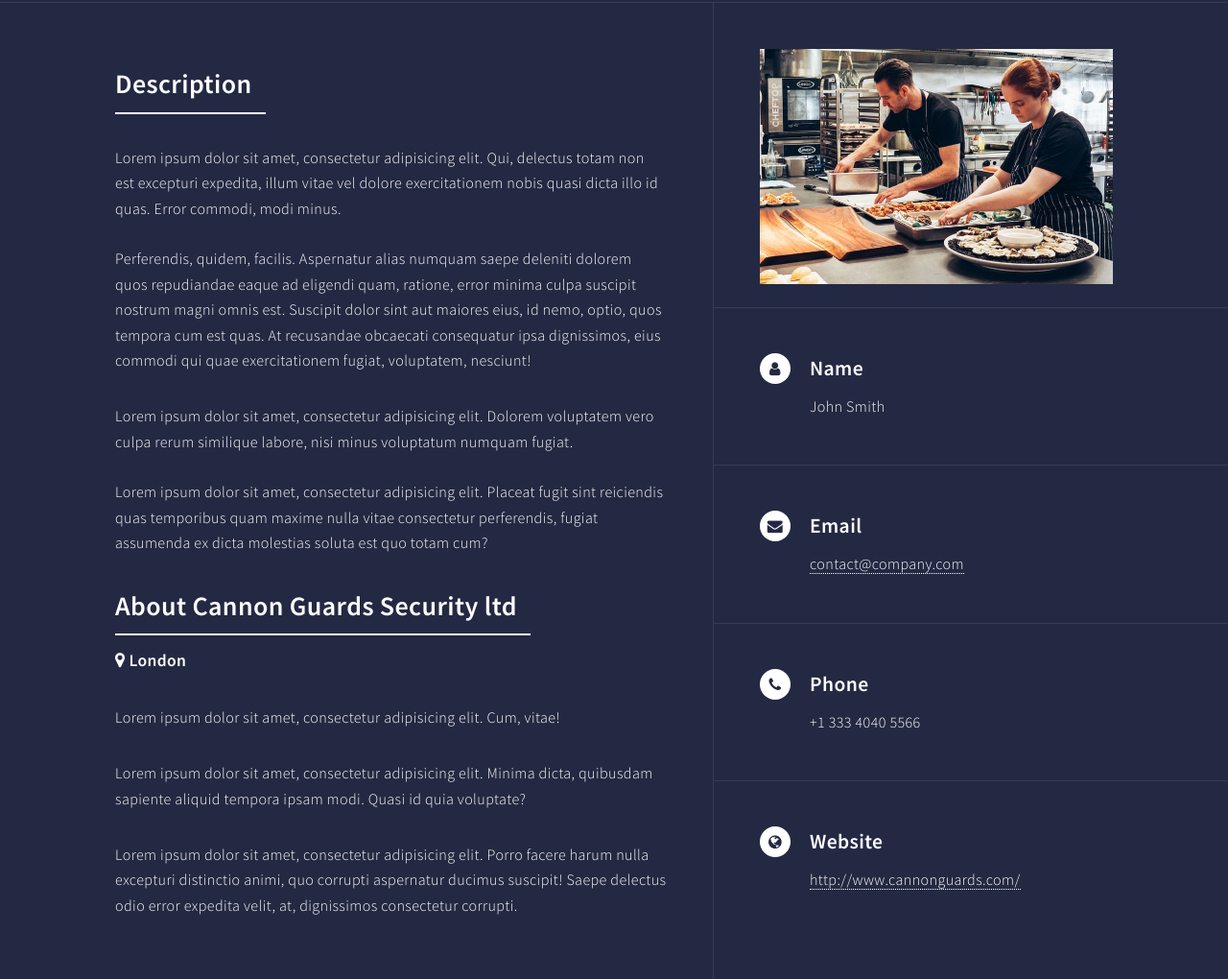
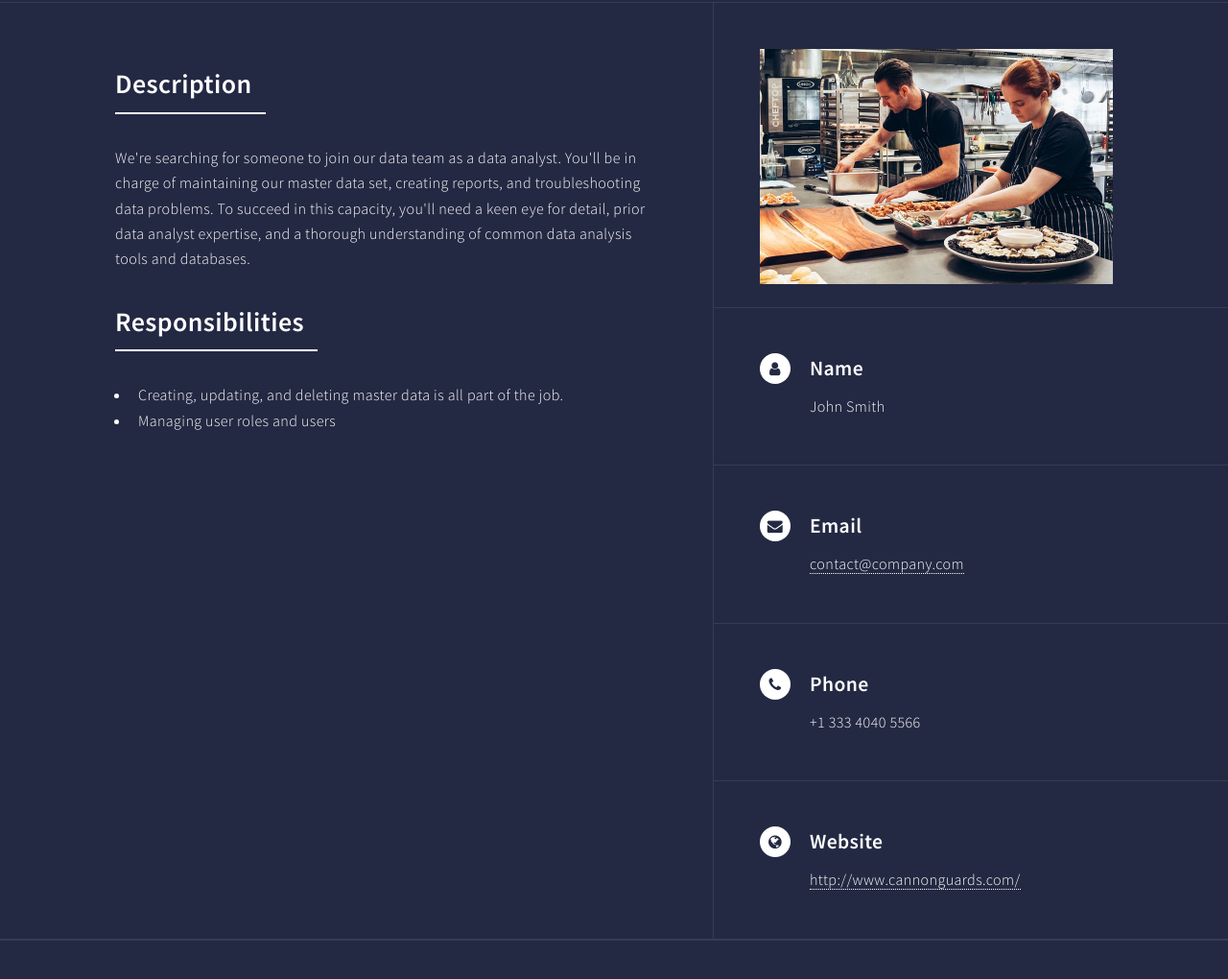
Before and after one commit to codevangelist/careers, a plain HTML site: page jobs/data_analyst/index.html in a window 1280 px wide. Shown: the part 381-1401 px from the top of the page at 96% size. Drawn offline with Linux system fonts and the light colour scheme; files whose address does not match are found by name.

Commit message:
>Description<

```diff
--- a/jobs/data_analyst/index.html
+++ b/jobs/data_analyst/index.html
@@ -86,24 +86,21 @@
 											<h2>Description</h2>
 										</header>
 
-							            <p>Lorem ipsum dolor sit amet, consectetur adipisicing elit. Qui, delectus totam non est excepturi expedita, illum vitae vel dolore exercitationem nobis quasi dicta illo id  quas. Error commodi, modi minus. <br><br>
-							                Perferendis, quidem, facilis. Aspernatur alias numquam saepe deleniti dolorem quos repudiandae eaque ad eligendi quam, ratione, error minima culpa suscipit nostrum magni omnis est. Suscipit dolor sint aut maiores eius, id nemo, optio, quos tempora cum est quas. At recusandae obcaecati consequatur ipsa dignissimos, eius commodi qui quae exercitationem fugiat, voluptatem, nesciunt!
-							              </p>
-
-							            <p>Lorem ipsum dolor sit amet, consectetur adipisicing elit. Dolorem voluptatem vero culpa rerum similique labore, nisi minus voluptatum numquam fugiat. <br><br>Lorem ipsum dolor sit amet, consectetur adipisicing elit. Placeat fugit sint reiciendis quas temporibus quam maxime nulla vitae consectetur perferendis, fugiat assumenda ex dicta molestias soluta est quo totam cum?</p>
+							            <p>We're searching for someone to join our data team as a data analyst. You'll be in charge of maintaining our master data set, creating reports, and troubleshooting data problems. To succeed in this capacity, you'll need a keen eye for detail, prior data analyst expertise, and a thorough understanding of common data analysis tools and databases.</p>
 
 							            <header class="major">
-											<h2>About Cannon Guards Security ltd</h2>
+											<h2>Responsibilities</h2>
+										</header>
+										<ul>
+											<li>
+												Creating, updating, and deleting master data is all part of the job.
+											</li>
+											<li>
+												Managing user roles and users
+											</li>
+										</ul>
+									</section>
 
-											<h4><i class="fa fa-map-marker"></i> London</h4>
-										</header>
-
-							            <p>Lorem ipsum dolor sit amet, consectetur adipisicing elit. Cum, vitae!</p>
-
-							            <p>Lorem ipsum dolor sit amet, consectetur adipisicing elit. Minima dicta, quibusdam sapiente aliquid tempora ipsam modi. Quasi id quia voluptate?</p>
-
-							            <p>Lorem ipsum dolor sit amet, consectetur adipisicing elit. Porro facere harum nulla excepturi distinctio animi, quo corrupti aspernatur ducimus suscipit! Saepe delectus odio error expedita velit, at, dignissimos consectetur corrupti.</p>
-									</section>
 
 									<section class="split">
 										<section>
```
Also changed, not shown: index.html (+1 -1 lines).
